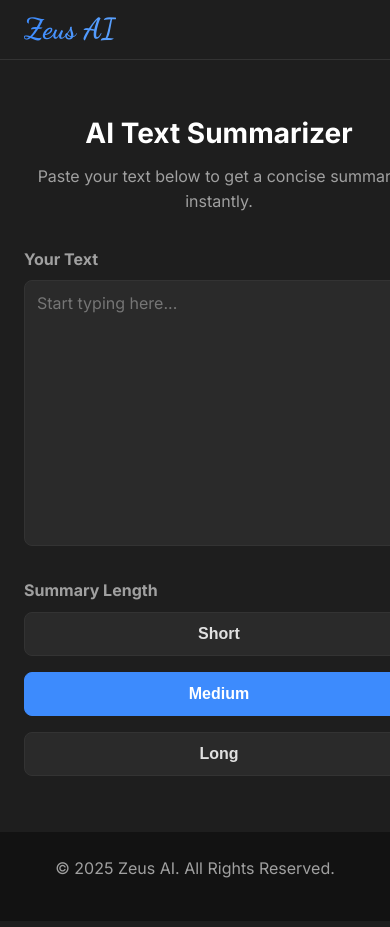
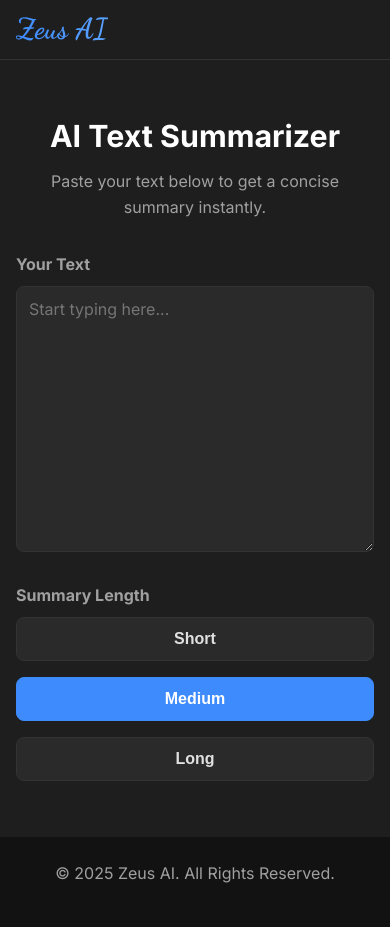
Before and after one commit to Arunsuresh100/Text-summarizer-using-Ai, a Flask app: page / in a window 390 px wide; the page is wider, and only the part inside the window is pictured. Before the commit the page ends 878 px from the top of that part, so only its background shows below. Run offline with Flask 3, Linux system fonts and the light colour scheme; parts of the project's set-up code (start-up, migrations or seed data) failed here and were passed over.

Commit message:
Fix mobile responsive layout and zoom issue

```diff
--- a/static/styles.css
+++ b/static/styles.css
@@ -8,6 +8,11 @@
     --text-primary: #e0e0e0;
     --text-secondary: #a0a0a0;
     --border-color: #333;
+}
+
+/* --- FIX: Universal box-sizing for more predictable layouts --- */
+* {
+    box-sizing: border-box;
 }
 
 body {
@@ -50,7 +55,6 @@ body {
     top: 0;
     width: 100%;
     z-index: 1000;
-    box-sizing: border-box;
 }
 
 .navbar-container {
@@ -119,10 +123,11 @@ textarea {
     background-color: var(--secondary-surface);
     color: var(--text-primary);
     resize: vertical;
-    box-sizing: border-box;
     font-family: 'Inter', sans-serif;
     text-align: justify;
     hyphens: auto;
+    /* --- FIX: Prevents long unbroken strings from overflowing --- */
+    overflow-wrap: break-word;
 }
 
 textarea:focus {
@@ -189,6 +194,8 @@ textarea:focus {
     text-align: justify;
     white-space: pre-wrap;
     hyphens: auto;
+    /* --- FIX: Prevents long unbroken strings from overflowing --- */
+    overflow-wrap: break-word;
 }
 
 #copy-btn {
@@ -252,23 +259,20 @@ textarea:focus {
 
 /* --- Responsive Design for Mobile --- */
 @media (max-width: 600px) {
-    body {
-        padding-top: 60px;
-    }
-
     .container {
         width: 100%;
         max-width: 100%;
         margin: 0;
-        padding: 2rem 1.5rem;
+        /* --- FIX: Reduced horizontal padding for more space on small screens --- */
+        padding: 2rem 1rem;
         border-radius: 0;
         border: none;
         box-shadow: none;
-        flex-grow: 1; /* Make container fill space on mobile */
+        flex-grow: 1;
     }
 
     .navbar {
-        padding: 0 1.5rem;
+        padding: 0 1rem;
     }
 
     .navbar-brand {
@@ -276,7 +280,8 @@ textarea:focus {
     }
 
     header h1 {
-        font-size: 1.75rem;
+        /* --- FIX: Slightly reduced font size for smaller screens --- */
+        font-size: 1.9rem;
     }
 
     .button-group {
@@ -284,10 +289,11 @@ textarea:focus {
     }
 
     .length-btn {
+        /* --- FIX: Explicitly set font-size to 16px to prevent iOS zoom on focus --- */
         font-size: 16px;
     }
 
     footer {
-        padding: 1.5rem;
+        padding: 1.5rem 1rem;
     }
 }
```
